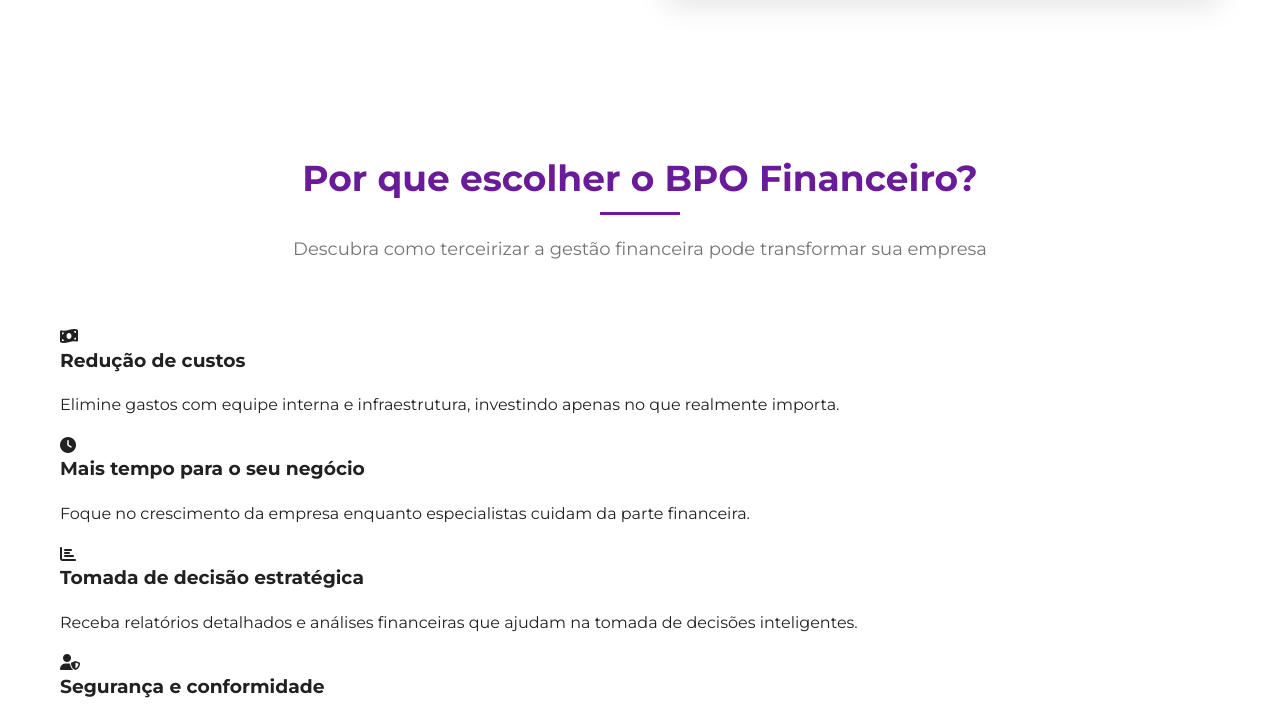
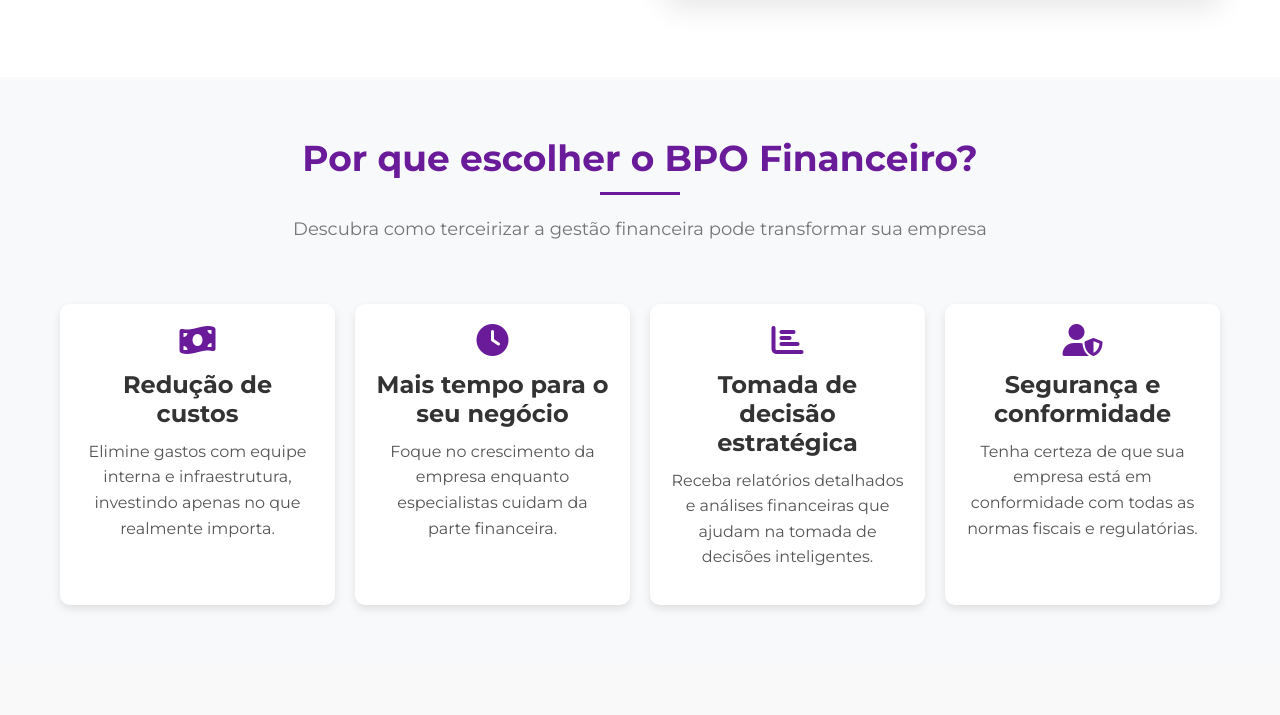
Before and after one commit to diogoitj/mdgestaofinanceira, a plain HTML site: page index.html in a window 1280 px wide. Shown: the part 1466-2181 px from the top of the page. Drawn offline with Linux system fonts and the light colour scheme.

Commit message:
Add files via upload

```diff
--- a/css/style.css
+++ b/css/style.css
@@ -121,6 +121,12 @@ img {
     background-color: transparent;
     color: var(--primary-color);
     border: 2px solid var(--primary-color);
+}
+
+.btn-secondary i {
+    margin-right: 8px; /* Espaço entre o ícone e o texto */
+    font-size: 1.2em;  /* Ajuste do tamanho do ícone */
+    color: #25D366;   /* Cor oficial do WhatsApp */
 }
 
 .btn-secondary:hover {
@@ -382,7 +388,6 @@ img {
 
 .info-item i {
     font-size: 24px;
-    color: var(--primary-color);
     margin-right: 20px;
     margin-top: 5px;
 }
@@ -703,3 +708,46 @@ img {
         display: none; /* Oculta em telas muito pequenas */
     }
 }
+.beneficios {
+    background-color: #f8f9fa;
+    padding: 60px 20px;
+    text-align: center;
+}
+
+
+
+.beneficios-grid {
+    display: grid;
+    grid-template-columns: repeat(auto-fit, minmax(250px, 1fr));
+    gap: 20px;
+    margin-top: 40px;
+}
+
+.beneficio-card {
+    background-color: #fff;
+    padding: 20px;
+    border-radius: 10px;
+    box-shadow: 0px 4px 8px rgba(0, 0, 0, 0.1);
+    transition: transform 0.3s ease-in-out;
+}
+
+.beneficio-card:hover {
+    transform: translateY(-5px);
+}
+
+.beneficio-card i {
+    font-size: 2em;
+    color: var(--primary-color);
+    margin-bottom: 15px;
+}
+
+.beneficio-card h3 {
+    font-size: 1.5em;
+    color: #333;
+    margin-bottom: 10px;
+}
+
+.beneficio-card p {
+    font-size: 1em;
+    color: #555;
+}
```
